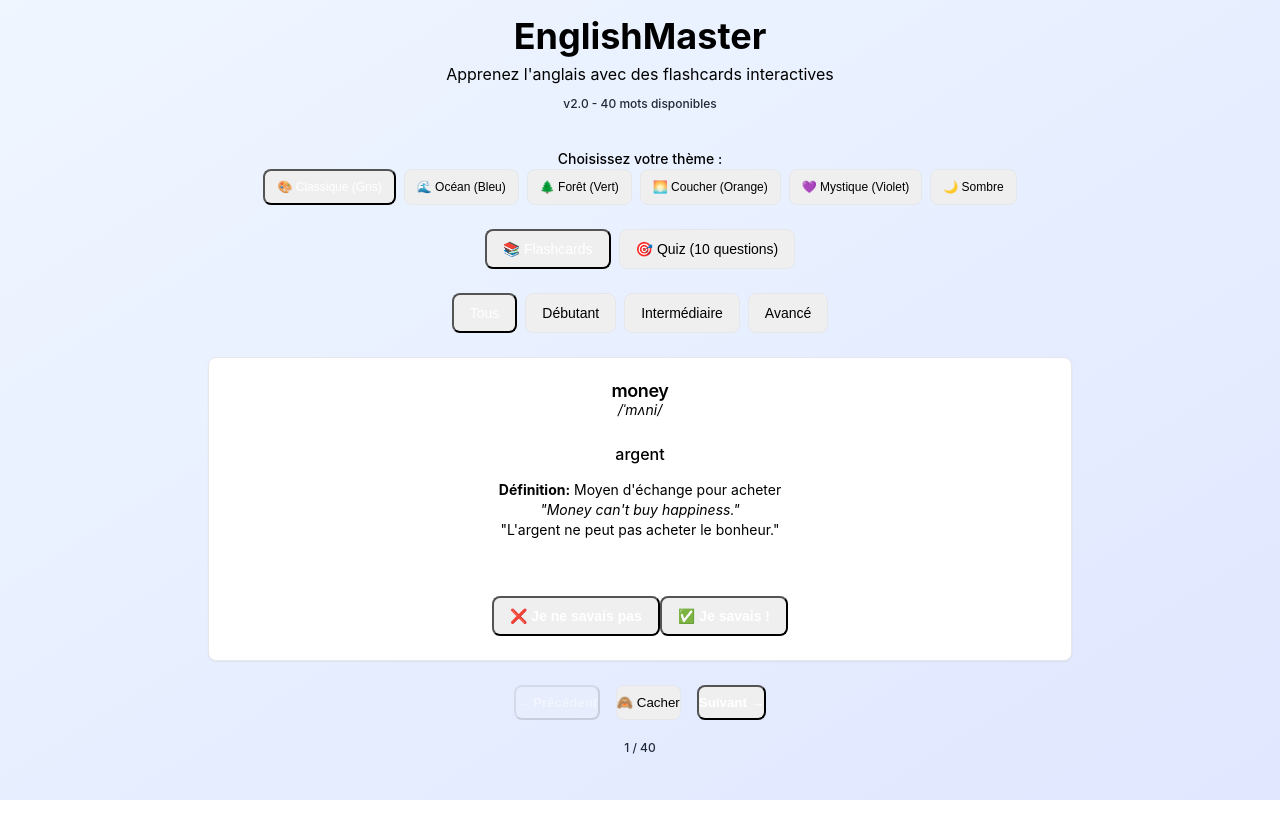
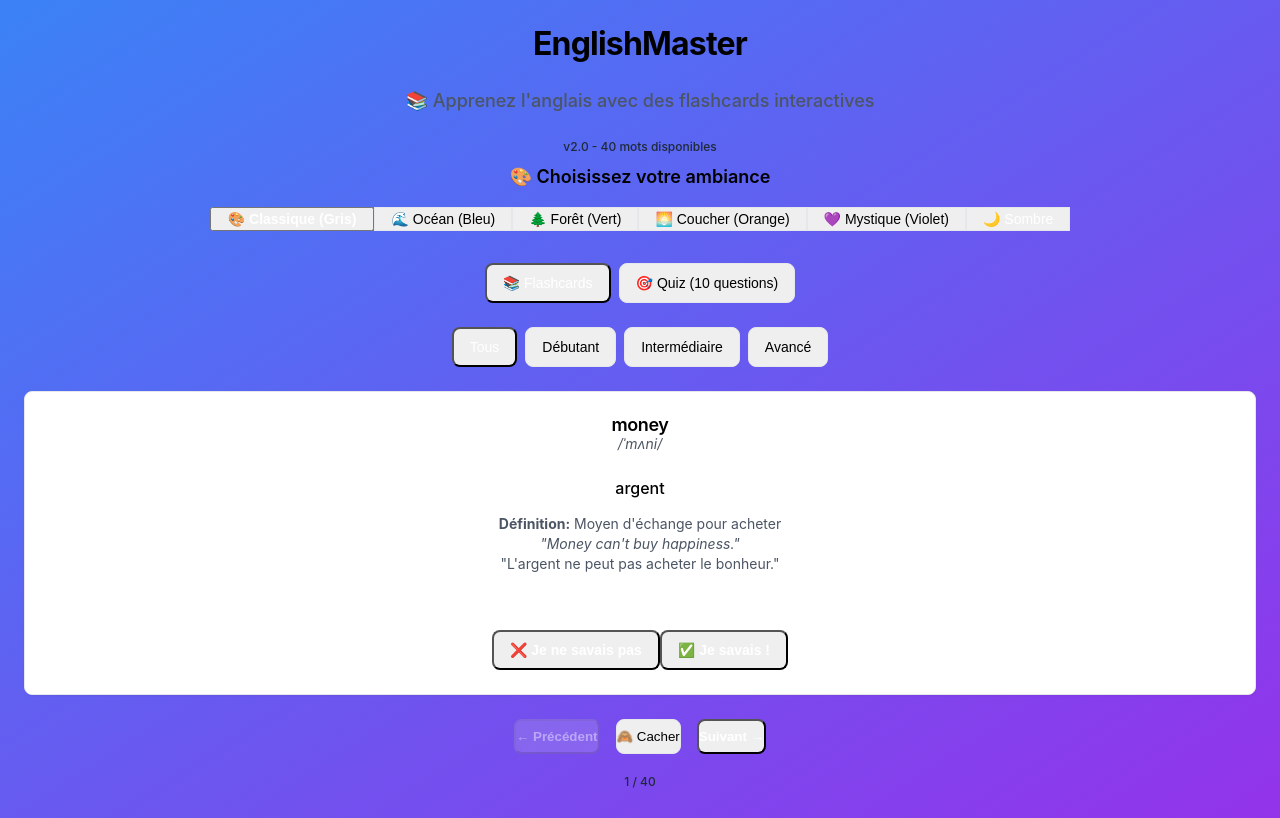
Before and after one commit to MattDaemon1/English_app, a React (Vite) app: page / in a window 1280 px wide. Built offline with nearby package versions, Linux system fonts and the light colour scheme.

Commit message:
Refactor theme styles and enhance UI elements with modern gradients and animations for improved visual appeal

```diff
--- a/src/App.css
+++ b/src/App.css
@@ -1,4 +1,4 @@
-/* CSS simple pour EnglishMaster */
+/* CSS moderne pour EnglishMaster */
 
 * {
     margin: 0;
@@ -12,8 +12,66 @@ body {
         sans-serif;
     -webkit-font-smoothing: antialiased;
     -moz-osx-font-smoothing: grayscale;
-    background: linear-gradient(to bottom right, #eff6ff, #e0e7ff);
+    background: linear-gradient(135deg, #667eea 0%, #764ba2 100%);
     min-height: 100vh;
+    overflow-x: hidden;
+}
+
+/* Animations globales */
+@keyframes fadeIn {
+    from {
+        opacity: 0;
+        transform: translateY(20px);
+    }
+
+    to {
+        opacity: 1;
+        transform: translateY(0);
+    }
+}
+
+@keyframes slideIn {
+    from {
+        opacity: 0;
+        transform: translateX(-20px);
+    }
+
+    to {
+        opacity: 1;
+        transform: translateX(0);
+    }
+}
+
+@keyframes pulse {
+
+    0%,
+    100% {
+        transform: scale(1);
+    }
+
+    50% {
+        transform: scale(1.05);
+    }
+}
+
+.animate-fadeIn {
+    animation: fadeIn 0.6s ease-out;
+}
+
+.animate-slideIn {
+    animation: slideIn 0.5s ease-out;
+}
+
+.animate-pulse-hover:hover {
+    animation: pulse 0.6s ease-in-out;
+}
+
+/* Effet de glassmorphism pour les cartes */
+.glass-card {
+    background: rgba(255, 255, 255, 0.1);
+    backdrop-filter: blur(10px);
+    border: 1px solid rgba(255, 255, 255, 0.2);
+    box-shadow: 0 8px 32px 0 rgba(31, 38, 135, 0.37);
 }
 
 /* Simple utility classes for the app */
--- a/src/App.jsx
+++ b/src/App.jsx
@@ -93,38 +93,54 @@ function App() {
     }
 
     return (
-        <div className={`min-h-screen ${theme.background}`}>
-            <div className="container mx-auto p-4 max-w-4xl">
-                {/* Header */}
-                <div className="text-center mb-8">
-                    <h1 className={`text-4xl font-bold ${theme.text} mb-2`}>
-                        EnglishMaster
-                    </h1>
-                    <p className={theme.textSecondary}>
-                        {isQuizMode ? 'Quiz interactif - 10 questions' : 'Apprenez l\'anglais avec des flashcards interactives'}
+        <div className={`min-h-screen ${theme.background} relative overflow-hidden`}>
+            {/* Éléments décoratifs de fond */}
+            <div className="absolute inset-0 overflow-hidden pointer-events-none">
+                <div className="absolute -top-40 -right-40 w-80 h-80 bg-white/10 rounded-full blur-3xl"></div>
+                <div className="absolute -bottom-40 -left-40 w-80 h-80 bg-white/10 rounded-full blur-3xl"></div>
+                <div className="absolute top-1/2 left-1/2 transform -translate-x-1/2 -translate-y-1/2 w-96 h-96 bg-white/5 rounded-full blur-3xl"></div>
+            </div>
+
+            <div className="container mx-auto p-6 max-w-5xl relative z-10">
+                {/* Header amélioré */}
+                <div className="text-center mb-12 animate-fadeIn">
+                    <div className="mb-6">
+                        <h1 className={`text-6xl font-black ${theme.text} mb-4 tracking-tight`}>
+                            <span className="bg-gradient-to-r from-blue-600 via-purple-600 to-teal-600 bg-clip-text text-transparent">
+                                English
+                            </span>
+                            <span className={theme.text}>Master</span>
+                        </h1>
+                        <div className="w-24 h-1 bg-gradient-to-r from-blue-500 to-purple-500 mx-auto rounded-full mb-4"></div>
+                    </div>
+                    <p className={`${theme.textSecondary} text-lg font-medium mb-4`}>
+                        {isQuizMode ? '🎯 Quiz interactif - Testez vos connaissances' : '📚 Apprenez l\'anglais avec des flashcards interactives'}
                     </p>
-                    <Badge variant="outline" className={`mt-2 ${theme.badgeOutline}`}>
+                    <Badge variant="outline" className={`${theme.badgeOutline} text-sm font-semibold px-4 py-2 rounded-full shadow-lg`}>
                         {isQuizMode ? `Question ${currentQuizIndex + 1}/10` : `v2.0 - ${totalWords} mots disponibles`}
                     </Badge>
                 </div>
 
-                {/* Sélecteur de thème */}
-                <div className="text-center mb-6">
-                    <div className="mb-4">
-                        <label className={`block text-sm font-medium ${theme.textSecondary} mb-2`}>
-                            Choisissez votre thème :
-                        </label>
-                        <div className="flex flex-wrap justify-center gap-2">
+                {/* Sélecteur de thème amélioré */}
+                <div className="text-center mb-8 animate-slideIn">
+                    <div className="mb-6">
+                        <h3 className={`text-lg font-semibold ${theme.text} mb-4`}>
+                            🎨 Choisissez votre ambiance
+                        </h3>
+                        <div className="flex flex-wrap justify-center gap-3 max-w-4xl mx-auto">
                             {Object.entries(themes).map(([key, themeOption]) => (
                                 <button
                                     key={key}
                                     onClick={() => setSelectedTheme(key)}
-                                    className={`px-3 py-2 rounded-lg text-xs font-medium transition-colors ${selectedTheme === key
-                                        ? getThemeClasses(theme, 'button-primary-solid')
-                                        : getThemeClasses(theme, 'button-secondary')
+                                    className={`group relative px-4 py-3 rounded-2xl text-sm font-semibold transition-all duration-300 transform hover:scale-105 ${selectedTheme === key
+                                        ? getThemeClasses(themeOption, 'button-primary-solid') + ' ring-4 ring-white/30'
+                                        : getThemeClasses(themeOption, 'button-secondary') + ' hover:shadow-xl'
                                         }`}
                                 >
-                                    {themeOption.name}
+                                    <span className="relative z-10">{themeOption.name}</span>
+                                    {selectedTheme === key && (
+                                        <div className="absolute inset-0 bg-gradient-to-r from-blue-400 to-purple-500 rounded-2xl opacity-20 animate-pulse"></div>
+                                    )}
                                 </button>
                             ))}
                         </div>
@@ -195,14 +211,14 @@ function App() {
 
                                     if (selectedAnswer !== null) {
                                         if (index === currentQuizWord.correctAnswer) {
-                                            buttonClass += "bg-green-100 border-green-500 text-green-800"
+                                            buttonClass += "bg-green-100 border-green-500 text-green-800 ring-2 ring-green-300"
                                         } else if (index === selectedAnswer && index !== currentQuizWord.correctAnswer) {
-                                            buttonClass += "bg-red-100 border-red-500 text-red-800"
+                                            buttonClass += "bg-red-100 border-red-500 text-red-800 ring-2 ring-red-300"
                                         } else {
-                                            buttonClass += `${theme.secondary} ${theme.card} ${theme.textSecondary}`
+                                            buttonClass += `${theme.card} border-gray-200 ${theme.textSecondary} opacity-60`
                                         }
                                     } else {
-                                        buttonClass += `${theme.background} ${theme.card} ${theme.text} ${theme.secondary.replace('bg-', 'hover:bg-')}`
+                                        buttonClass += `${theme.card} hover:${theme.secondary} ${theme.text} border-gray-200 hover:border-gray-300 hover:shadow-lg`
                                     }
 
                                     return (
--- a/src/themes/index.js
+++ b/src/themes/index.js
@@ -4,122 +4,122 @@ import { useState } from 'react';
 export const themes = {
     classic: {
         name: "🎨 Classique (Gris)",
-        background: "bg-white",
-        primary: "bg-gray-800 hover:bg-gray-700",
-        secondary: "bg-gray-300 hover:bg-gray-400",
+        background: "bg-gradient-to-br from-gray-50 to-gray-100",
+        primary: "bg-gradient-to-r from-gray-700 to-gray-800 hover:from-gray-800 hover:to-gray-900",
+        secondary: "bg-gradient-to-r from-gray-200 to-gray-300 hover:from-gray-300 hover:to-gray-400",
         text: "text-gray-900",
-        textSecondary: "text-gray-700",
+        textSecondary: "text-gray-600",
         card: "border-gray-200",
-        badge: "bg-gray-800 text-white",
+        badge: "bg-gradient-to-r from-gray-700 to-gray-800 text-white",
         badgeOutline: "border-gray-600 text-gray-800",
-        button: "bg-gray-600 hover:bg-gray-700 text-white",
-        buttonSecondary: "bg-gray-200 hover:bg-gray-300 text-gray-900 border border-gray-400",
-        buttonHover: "hover:bg-gray-700",
-        buttonSecondaryHover: "hover:bg-gray-300",
-        input: "bg-white border-gray-400 text-gray-900",
-        border: "border-gray-300",
-        cardBackground: "bg-white border-gray-200",
-        cardSecondary: "bg-gray-50",
+        button: "bg-gradient-to-r from-gray-600 to-gray-700 hover:from-gray-700 hover:to-gray-800 text-white",
+        buttonSecondary: "bg-gradient-to-r from-gray-100 to-gray-200 hover:from-gray-200 hover:to-gray-300 text-gray-900 border border-gray-300",
+        buttonHover: "hover:from-gray-700 hover:to-gray-800",
+        buttonSecondaryHover: "hover:from-gray-200 hover:to-gray-300",
+        input: "bg-white border-gray-300 text-gray-900 focus:border-gray-500",
+        border: "border-gray-200",
+        cardBackground: "bg-white/80 backdrop-blur-sm border-gray-200",
+        cardSecondary: "bg-gray-50/70 backdrop-blur-sm",
         accent: "text-gray-800"
     },
     ocean: {
         name: "🌊 Océan (Bleu)",
-        background: "bg-blue-50",
-        primary: "bg-blue-600 hover:bg-blue-700",
-        secondary: "bg-blue-200 hover:bg-blue-300",
+        background: "bg-gradient-to-br from-blue-50 via-sky-50 to-cyan-50",
+        primary: "bg-gradient-to-r from-blue-600 to-blue-700 hover:from-blue-700 hover:to-blue-800",
+        secondary: "bg-gradient-to-r from-blue-100 to-blue-200 hover:from-blue-200 hover:to-blue-300",
         text: "text-blue-900",
         textSecondary: "text-blue-700",
         card: "border-blue-200",
-        badge: "bg-blue-600 text-white",
+        badge: "bg-gradient-to-r from-blue-600 to-blue-700 text-white",
         badgeOutline: "border-blue-600 text-blue-800",
-        button: "bg-blue-600 hover:bg-blue-700 text-white",
-        buttonSecondary: "bg-blue-100 hover:bg-blue-200 text-blue-900 border border-blue-400",
-        buttonHover: "hover:bg-blue-700",
-        buttonSecondaryHover: "hover:bg-blue-200",
-        input: "bg-white border-blue-400 text-blue-900",
-        border: "border-blue-300",
-        cardBackground: "bg-white border-blue-200",
-        cardSecondary: "bg-blue-50",
+        button: "bg-gradient-to-r from-blue-600 to-blue-700 hover:from-blue-700 hover:to-blue-800 text-white",
+        buttonSecondary: "bg-gradient-to-r from-blue-50 to-blue-100 hover:from-blue-100 hover:to-blue-200 text-blue-900 border border-blue-300",
+        buttonHover: "hover:from-blue-700 hover:to-blue-800",
+        buttonSecondaryHover: "hover:from-blue-100 hover:to-blue-200",
+        input: "bg-white border-blue-300 text-blue-900 focus:border-blue-500",
+        border: "border-blue-200",
+        cardBackground: "bg-white/80 backdrop-blur-sm border-blue-200",
+        cardSecondary: "bg-blue-50/70 backdrop-blur-sm",
         accent: "text-blue-700"
     },
     forest: {
         name: "🌲 Forêt (Vert)",
-        background: "bg-green-50",
-        primary: "bg-green-700 hover:bg-green-800",
-        secondary: "bg-green-200 hover:bg-green-300",
+        background: "bg-gradient-to-br from-green-50 via-emerald-50 to-teal-50",
+        primary: "bg-gradient-to-r from-green-600 to-green-700 hover:from-green-700 hover:to-green-800",
+        secondary: "bg-gradient-to-r from-green-100 to-green-200 hover:from-green-200 hover:to-green-300",
         text: "text-green-900",
         textSecondary: "text-green-700",
         card: "border-green-200",
-        badge: "bg-green-700 text-white",
+        badge: "bg-gradient-to-r from-green-600 to-green-700 text-white",
         badgeOutline: "border-green-700 text-green-800",
-        button: "bg-green-700 hover:bg-green-800 text-white",
-        buttonSecondary: "bg-green-100 hover:bg-green-200 text-green-900 border border-green-400",
-        buttonHover: "hover:bg-green-800",
-        buttonSecondaryHover: "hover:bg-green-200",
-        input: "bg-white border-green-400 text-green-900",
-        border: "border-green-300",
-        cardBackground: "bg-white border-green-200",
-        cardSecondary: "bg-green-50",
+        button: "bg-gradient-to-r from-green-600 to-green-700 hover:from-green-700 hover:to-green-800 text-white",
+        buttonSecondary: "bg-gradient-to-r from-green-50 to-green-100 hover:from-green-100 hover:to-green-200 text-green-900 border border-green-300",
+        buttonHover: "hover:from-green-700 hover:to-green-800",
+        buttonSecondaryHover: "hover:from-green-100 hover:to-green-200",
+        input: "bg-white border-green-300 text-green-900 focus:border-green-500",
+        border: "border-green-200",
+        cardBackground: "bg-white/80 backdrop-blur-sm border-green-200",
+        cardSecondary: "bg-green-50/70 backdrop-blur-sm",
         accent: "text-green-700"
     },
     sunset: {
         name: "🌅 Coucher (Orange)",
-        background: "bg-orange-50",
-        primary: "bg-orange-600 hover:bg-orange-700",
-        secondary: "bg-orange-200 hover:bg-orange-300",
+        background: "bg-gradient-to-br from-orange-50 via-amber-50 to-yellow-50",
+        primary: "bg-gradient-to-r from-orange-500 to-orange-600 hover:from-orange-600 hover:to-orange-700",
+        secondary: "bg-gradient-to-r from-orange-100 to-orange-200 hover:from-orange-200 hover:to-orange-300",
         text: "text-orange-900",
         textSecondary: "text-orange-700",
         card: "border-orange-200 bg-white",
-        badge: "bg-orange-600 text-white",
+        badge: "bg-gradient-to-r from-orange-500 to-orange-600 text-white",
         badgeOutline: "border-orange-600 text-orange-800",
-        button: "bg-orange-600 hover:bg-orange-700 text-white",
-        buttonSecondary: "bg-orange-100 hover:bg-orange-200 text-orange-900 border border-orange-400",
-        buttonHover: "hover:bg-orange-700",
-        buttonSecondaryHover: "hover:bg-orange-200",
-        input: "bg-white border-orange-400 text-orange-900",
-        border: "border-orange-300",
-        cardBackground: "bg-white border-orange-200",
-        cardSecondary: "bg-orange-50",
+        button: "bg-gradient-to-r from-orange-500 to-orange-600 hover:from-orange-600 hover:to-orange-700 text-white",
+        buttonSecondary: "bg-gradient-to-r from-orange-50 to-orange-100 hover:from-orange-100 hover:to-orange-200 text-orange-900 border border-orange-300",
+        buttonHover: "hover:from-orange-600 hover:to-orange-700",
+        buttonSecondaryHover: "hover:from-orange-100 hover:to-orange-200",
+        input: "bg-white border-orange-300 text-orange-900 focus:border-orange-500",
+        border: "border-orange-200",
+        cardBackground: "bg-white/80 backdrop-blur-sm border-orange-200",
+        cardSecondary: "bg-orange-50/70 backdrop-blur-sm",
         accent: "text-orange-700"
     },
     purple: {
         name: "💜 Mystique (Violet)",
-        background: "bg-purple-50",
-        primary: "bg-purple-600 hover:bg-purple-700",
-        secondary: "bg-purple-200 hover:bg-purple-300",
+        background: "bg-gradient-to-br from-purple-50 via-violet-50 to-fuchsia-50",
+        primary: "bg-gradient-to-r from-purple-600 to-purple-700 hover:from-purple-700 hover:to-purple-800",
+        secondary: "bg-gradient-to-r from-purple-100 to-purple-200 hover:from-purple-200 hover:to-purple-300",
         text: "text-purple-900",
         textSecondary: "text-purple-700",
         card: "border-purple-200",
-        badge: "bg-purple-600 text-white",
+        badge: "bg-gradient-to-r from-purple-600 to-purple-700 text-white",
         badgeOutline: "border-purple-600 text-purple-800",
-        button: "bg-purple-600 hover:bg-purple-700 text-white",
-        buttonSecondary: "bg-purple-100 hover:bg-purple-200 text-purple-900 border border-purple-400",
-        buttonHover: "hover:bg-purple-700",
-        buttonSecondaryHover: "hover:bg-purple-200",
-        input: "bg-white border-purple-400 text-purple-900",
-        border: "border-purple-300",
-        cardBackground: "bg-white border-purple-200",
-        cardSecondary: "bg-purple-50",
+        button: "bg-gradient-to-r from-purple-600 to-purple-700 hover:from-purple-700 hover:to-purple-800 text-white",
+        buttonSecondary: "bg-gradient-to-r from-purple-50 to-purple-100 hover:from-purple-100 hover:to-purple-200 text-purple-900 border border-purple-300",
+        buttonHover: "hover:from-purple-700 hover:to-purple-800",
+        buttonSecondaryHover: "hover:from-purple-100 hover:to-purple-200",
+        input: "bg-white border-purple-300 text-purple-900 focus:border-purple-500",
+        border: "border-purple-200",
+        cardBackground: "bg-white/80 backdrop-blur-sm border-purple-200",
+        cardSecondary: "bg-purple-50/70 backdrop-blur-sm",
         accent: "text-purple-700"
     },
     dark: {
         name: "🌙 Sombre",
-        background: "bg-gray-900",
-        primary: "bg-gray-600 hover:bg-gray-500",
-        secondary: "bg-gray-600 hover:bg-gray-500",
+        background: "bg-gradient-to-br from-gray-900 via-slate-900 to-zinc-900",
+        primary: "bg-gradient-to-r from-gray-600 to-gray-700 hover:from-gray-500 hover:to-gray-600",
+        secondary: "bg-gradient-to-r from-gray-700 to-gray-800 hover:from-gray-600 hover:to-gray-700",
         text: "text-white",
         textSecondary: "text-gray-300",
         card: "border-gray-600 bg-gray-800",
-        badge: "bg-gray-600 text-white",
+        badge: "bg-gradient-to-r from-gray-600 to-gray-700 text-white",
         badgeOutline: "border-gray-400 text-gray-200",
-        button: "bg-gray-600 hover:bg-gray-500 text-white",
-        buttonSecondary: "bg-gray-700 hover:bg-gray-600 text-white border border-gray-500",
-        buttonHover: "hover:bg-gray-500",
-        buttonSecondaryHover: "hover:bg-gray-600",
-        input: "bg-gray-800 border-gray-500 text-white",
+        button: "bg-gradient-to-r from-gray-600 to-gray-700 hover:from-gray-500 hover:to-gray-600 text-white",
+        buttonSecondary: "bg-gradient-to-r from-gray-800 to-gray-900 hover:from-gray-700 hover:to-gray-800 text-white border border-gray-600",
+        buttonHover: "hover:from-gray-500 hover:to-gray-600",
+        buttonSecondaryHover: "hover:from-gray-700 hover:to-gray-800",
+        input: "bg-gray-800 border-gray-600 text-white focus:border-gray-400",
         border: "border-gray-600",
-        cardBackground: "bg-gray-800 border-gray-600",
-        cardSecondary: "bg-gray-700",
+        cardBackground: "bg-gray-800/80 backdrop-blur-sm border-gray-600",
+        cardSecondary: "bg-gray-700/70 backdrop-blur-sm",
         accent: "text-gray-200"
     }
 }
@@ -129,16 +129,18 @@ export const getThemeClasses = (theme, type, isActive = false) => {
     switch (type) {
         case 'button-primary':
             return isActive
-                ? `${theme.button} font-semibold shadow-md`
-                : `${theme.buttonSecondary} font-medium`;
+                ? `${theme.button} font-semibold shadow-lg transform transition-all duration-200 hover:scale-105 hover:shadow-xl`
+                : `${theme.buttonSecondary} font-medium transition-all duration-200 hover:scale-105 hover:shadow-md`;
         case 'button-secondary':
-            return `${theme.buttonSecondary} font-medium`;
+            return `${theme.buttonSecondary} font-medium transition-all duration-200 hover:scale-105 hover:shadow-md`;
         case 'button-primary-solid':
-            return `${theme.button} font-semibold shadow-md`;
+            return `${theme.button} font-semibold shadow-lg transition-all duration-200 hover:scale-105 hover:shadow-xl`;
         case 'input':
-            return `${theme.input} focus:ring-2 focus:ring-opacity-50`;
+            return `${theme.input} focus:ring-2 focus:ring-opacity-50 focus:scale-105 transition-all duration-200 shadow-sm`;
         case 'card':
-            return `${theme.cardBackground} shadow-sm`;
+            return `${theme.cardBackground} shadow-lg rounded-xl transition-all duration-300 hover:shadow-xl`;
+        case 'card-main':
+            return `${theme.cardBackground} shadow-2xl rounded-2xl border-2 ${theme.border} transition-all duration-300 hover:shadow-3xl`;
         default:
             return '';
     }
```
